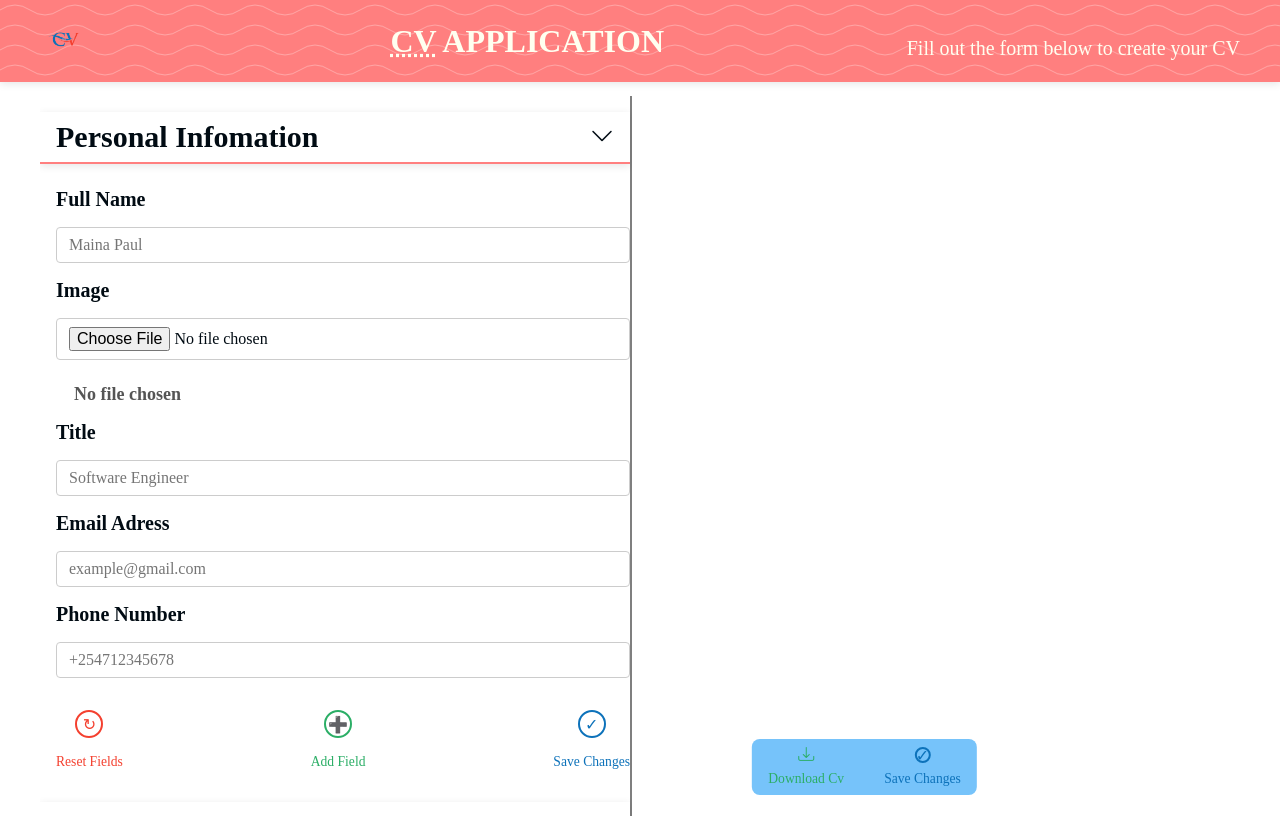
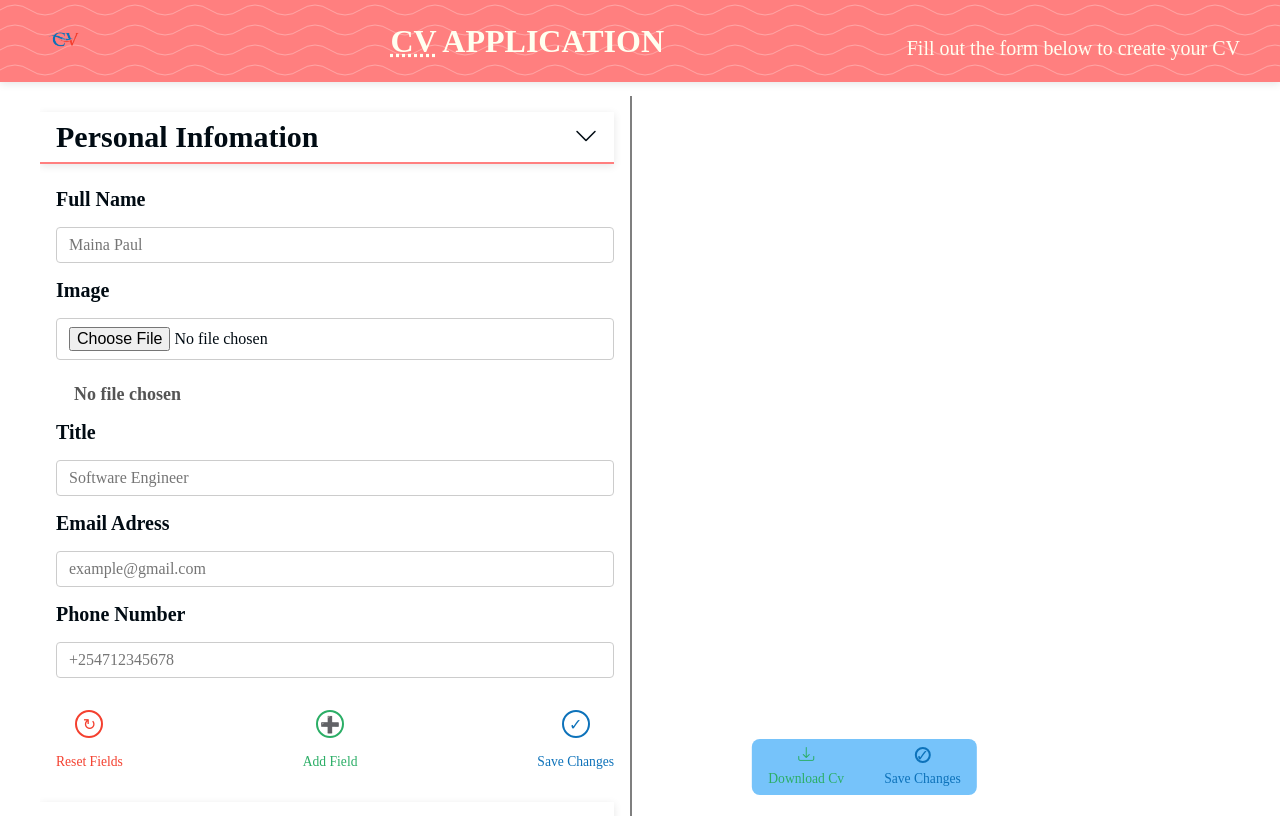
Before and after one commit to Legend-Paul/CV-Application, a React (Vite) app: page / in a window 1280 px wide. Built offline with nearby package versions, Linux system fonts and the light colour scheme; a web font is replaced by a local one.

Commit message:
Add rigth padding to cv section fields

```diff
--- a/src/index.css
+++ b/src/index.css
@@ -338,6 +338,9 @@ a {
   }
 }
 
+.section-fields-cont {
+  padding-right: 1rem !important;
+}
 .cv-sections,
 .cv-overview {
   position: relative;
```
